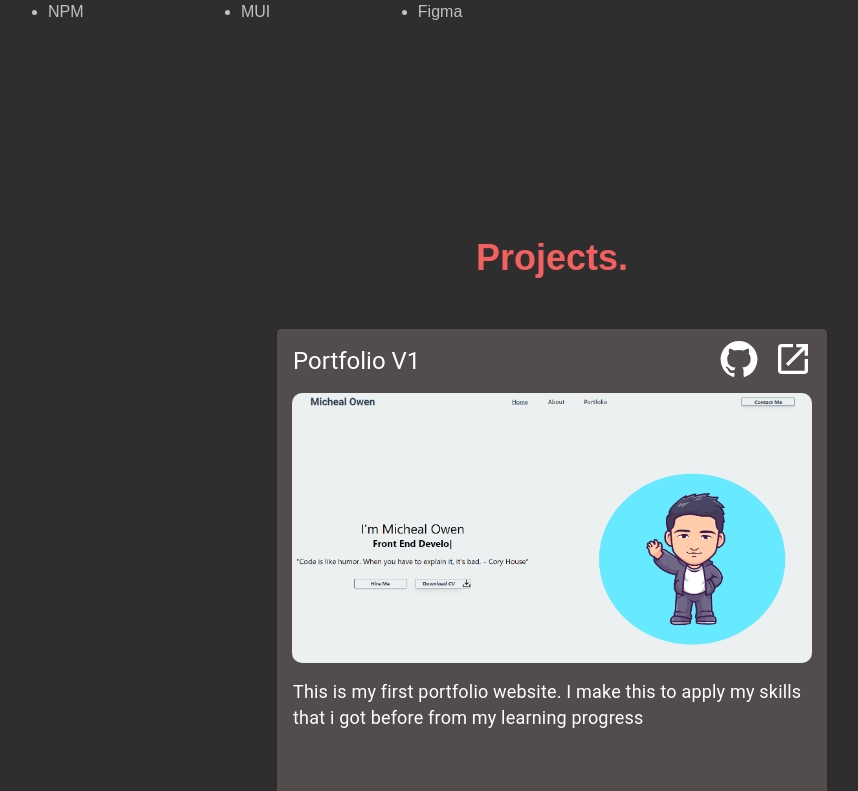
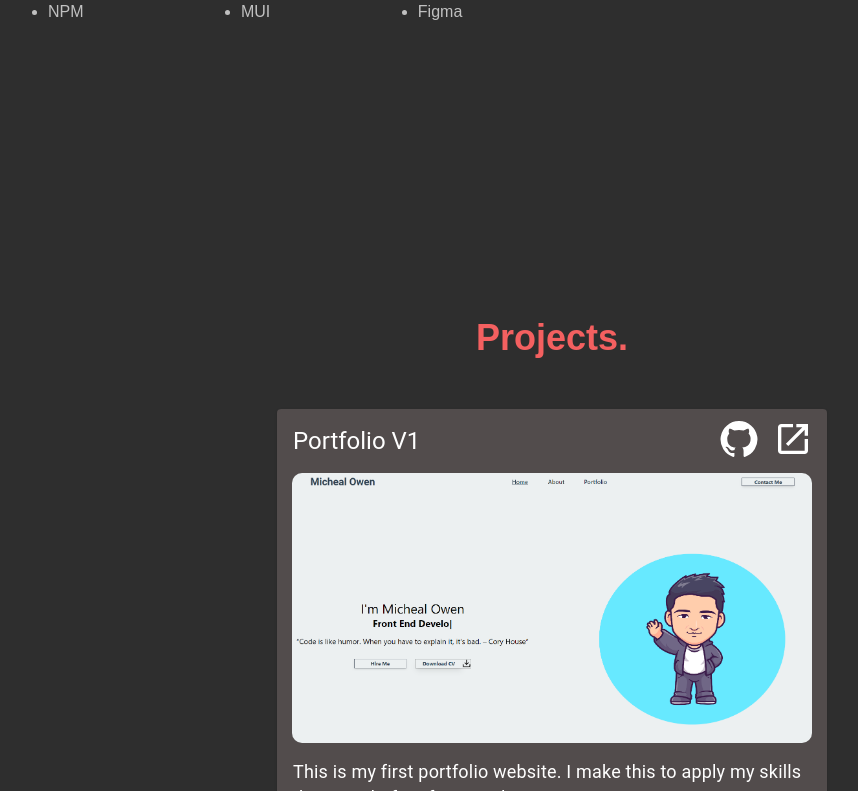
Before and after one commit to Micheal501/portfolio, a React (Vite) app: page / in a window 1280 px wide. Shown: the part 1369-2160 px from the top of the page, without its empty margins (88-946 px from the left). Built offline with nearby package versions, Linux system fonts and the light colour scheme; a web font is replaced by a local one.

Commit message:
fix: change the paddingTop

```diff
--- a/src/pages/Projects.tsx
+++ b/src/pages/Projects.tsx
@@ -11,7 +11,7 @@ export default function RecipeReviewCard() {
     <>
       <Container
         maxWidth="xl"
-        sx={{ marginTop: "50px", paddingTop: 10 }}
+        sx={{ marginTop: "50px", paddingTop: 20 }}
         id="projects"
       >
         <h2
```
